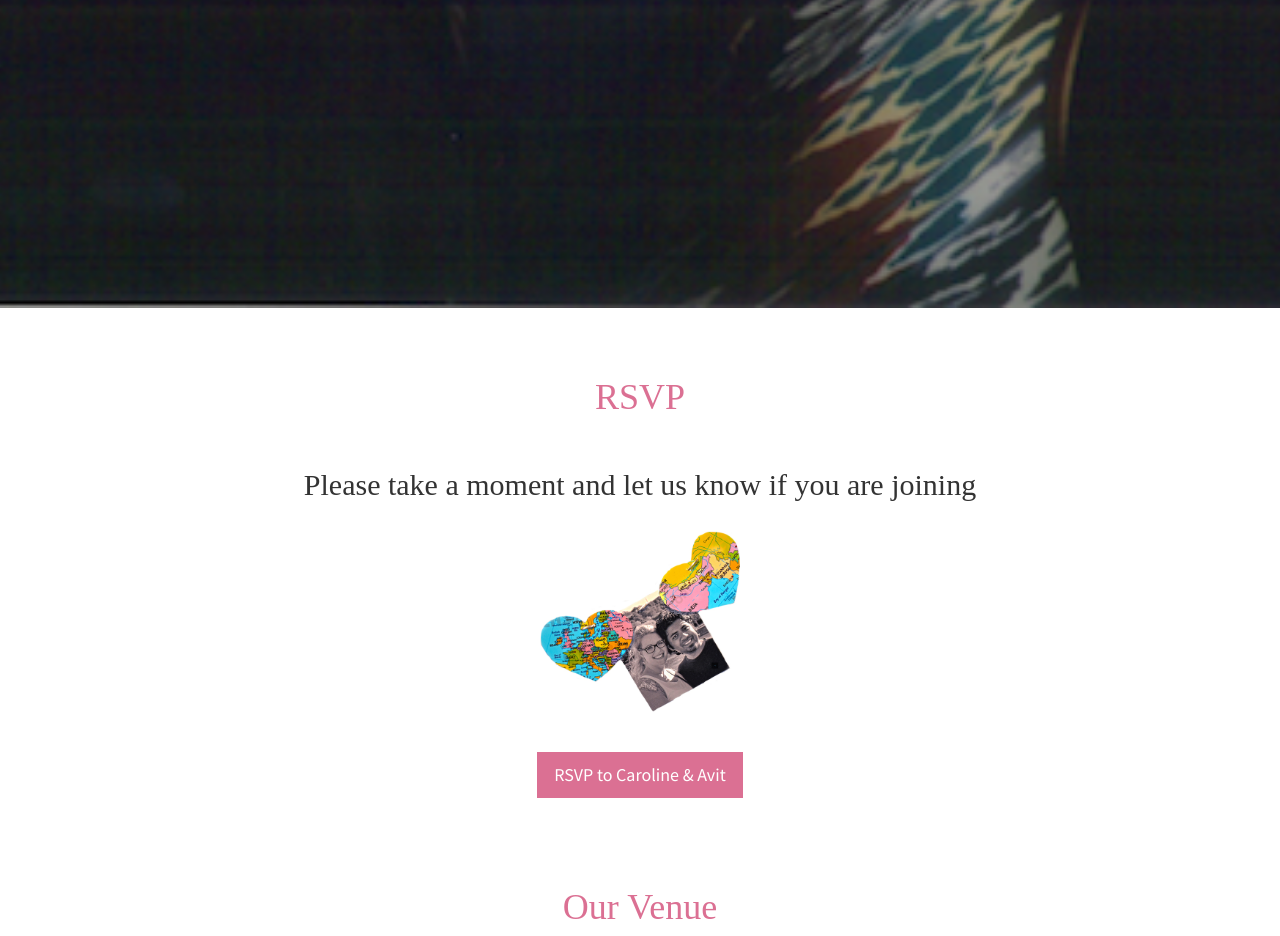
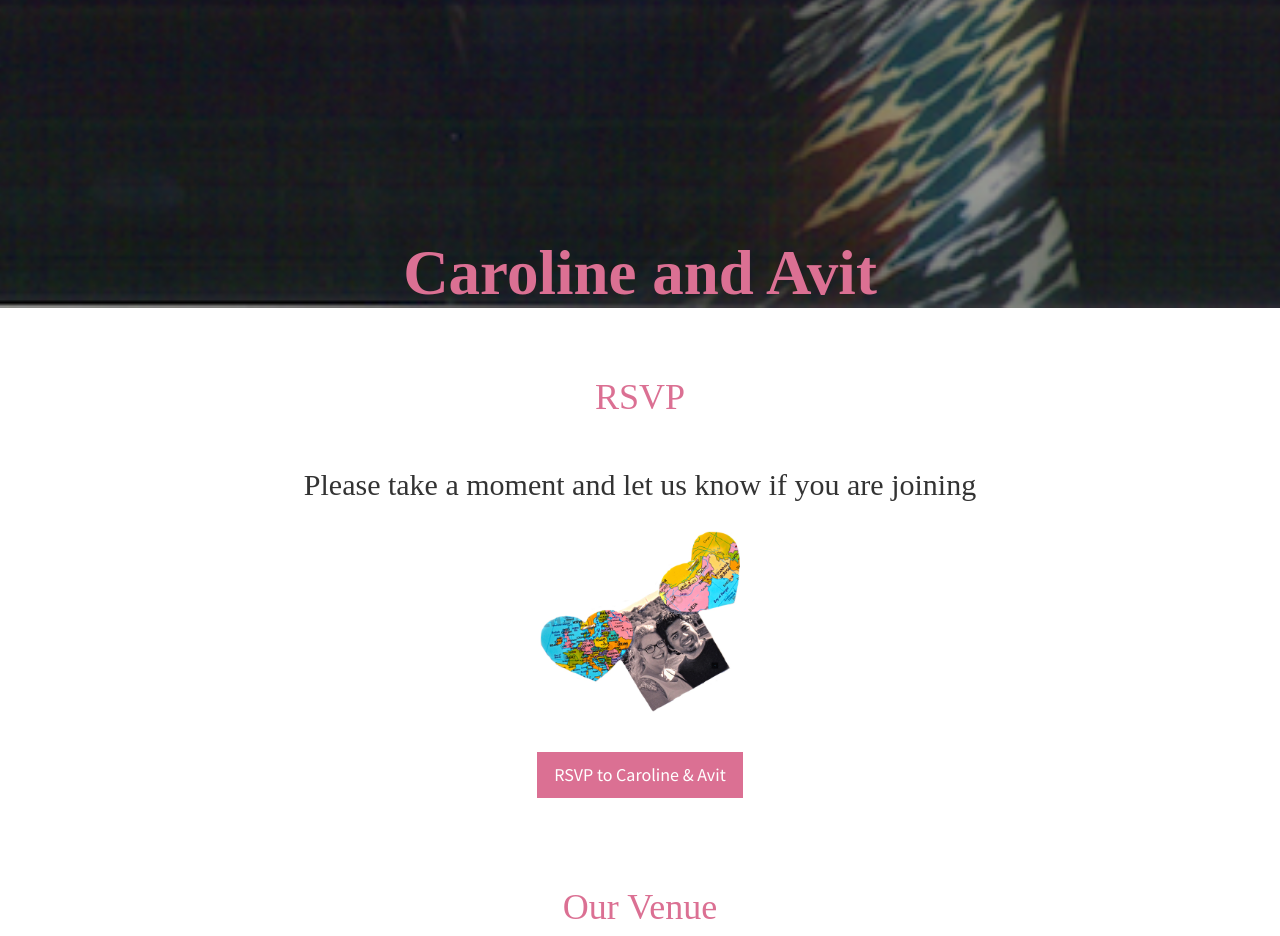
Before and after one commit to MonchiLin/carowedavit.github.io, a Jekyll site: the page built from index.html, in a window 1280 px wide. Shown: the part 1651-2587 px from the top of the page. Built offline with Jekyll 4.4.1, drawn with Linux system fonts in a browser that asks for light colours; grey boxes are pictures that could not be loaded.

Commit message:
header updated

```diff
--- a/_includes/header.html
+++ b/_includes/header.html
@@ -1,5 +1,5 @@
 <header id="top" class="header">
   <div class="text-vertical-center">
-   <h1 style="margin-top: 30em; margin-left: -50em;">Caroline and Avit</h1>
+   <h1 style="margin-top: 30em;">Caroline and Avit</h1>
   </div>
 </header>
--- a/css/stylish-portfolio.css
+++ b/css/stylish-portfolio.css
@@ -22,7 +22,7 @@ body {
     text-align: center;
     vertical-align: middle;
     color: #DB7093;
-    text-indent: 35em;
+    text-indent: 0em;
 }
 
 .text-vertical-center h1 {
```
